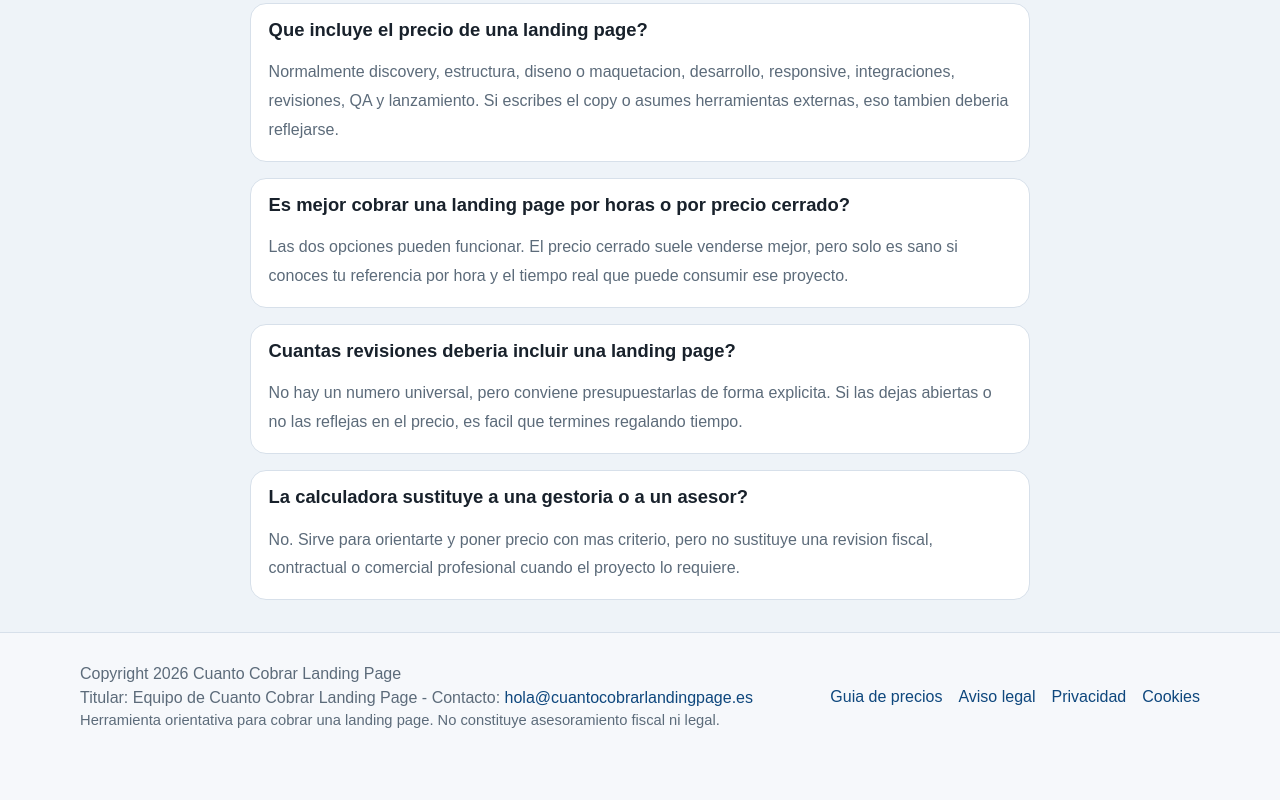
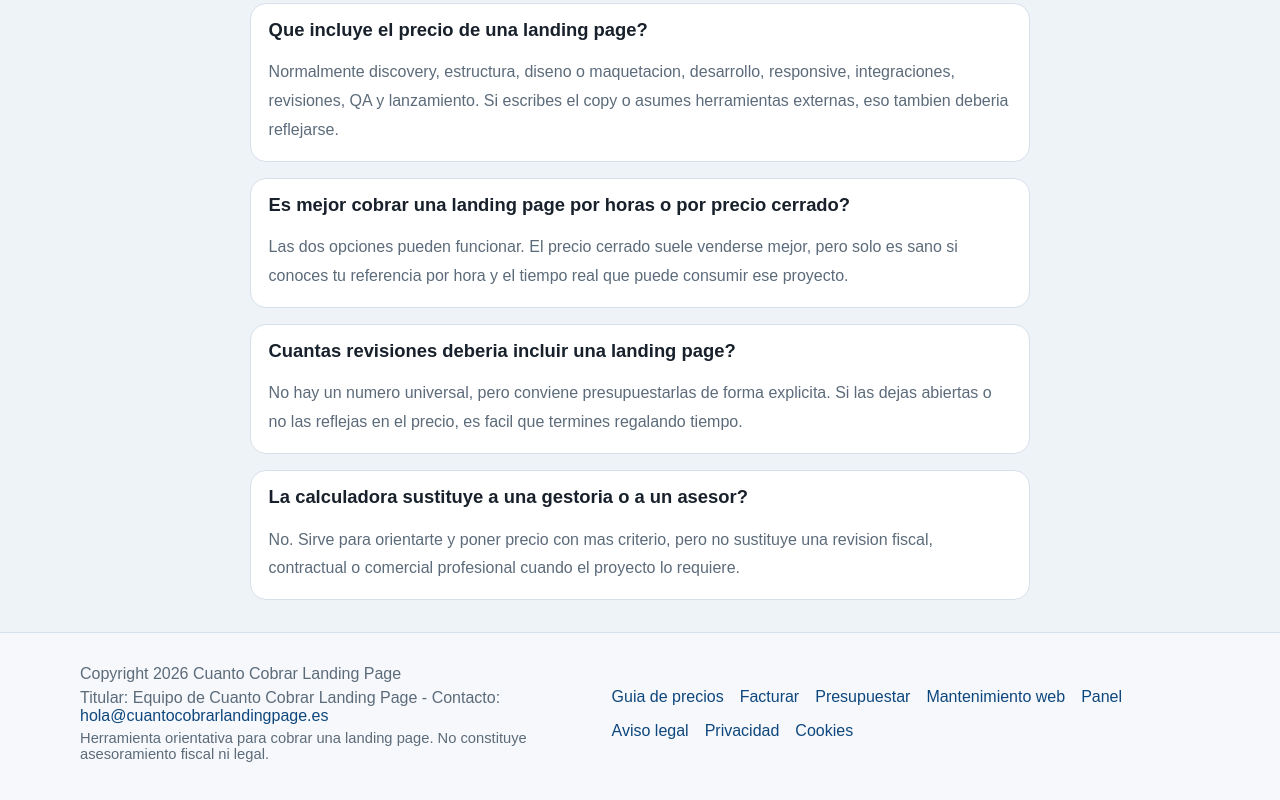
Before and after one commit to djimenezm/cuantocobrarlandingpage, a Next.js app: page / in a window 1280 px wide. Shown: the part 4173-4973 px from the top of the page. Before the commit the page ends 4949 px from the top, so only its background shows below. Built offline with nearby package versions, Linux system fonts and the light colour scheme.

Commit message:
Add ecosystem footer links

```diff
--- a/components/Footer.tsx
+++ b/components/Footer.tsx
@@ -20,6 +20,10 @@
         </div>
         <div className="footer-links">
           <Link href="/precio-landing-page-freelance">Guia de precios</Link>
+          <a href="https://www.cuantofacturar.es">Facturar</a>
+          <a href="https://www.cuantopresupuestar.es">Presupuestar</a>
+          <a href="https://www.mantenimientowebmensual.es">Mantenimiento web</a>
+          <a href="https://www.paneldeherramientas.es">Panel</a>
           <Link href="/aviso-legal">Aviso legal</Link>
           <Link href="/privacidad">Privacidad</Link>
           <Link href="/cookies">Cookies</Link>
```
